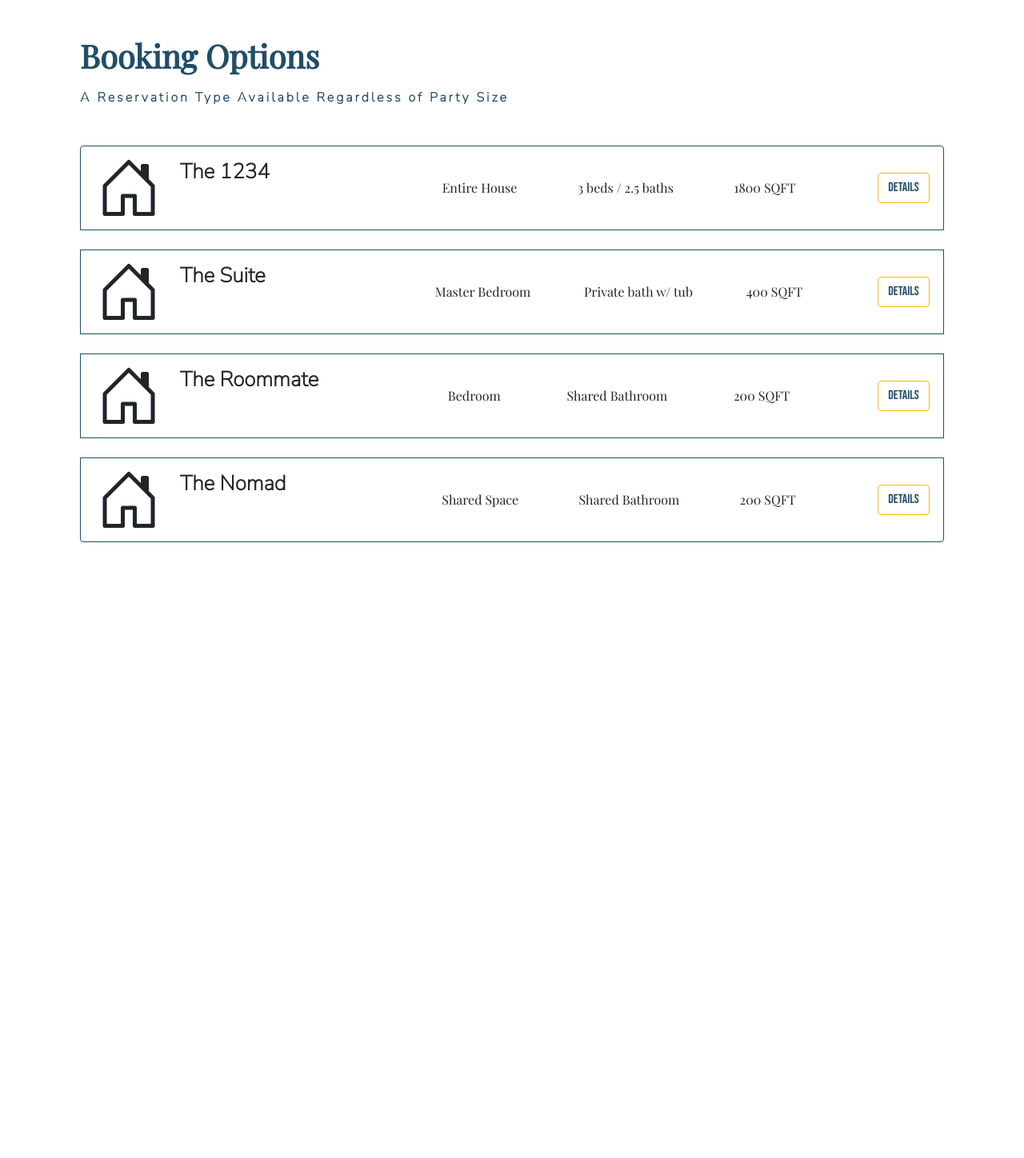
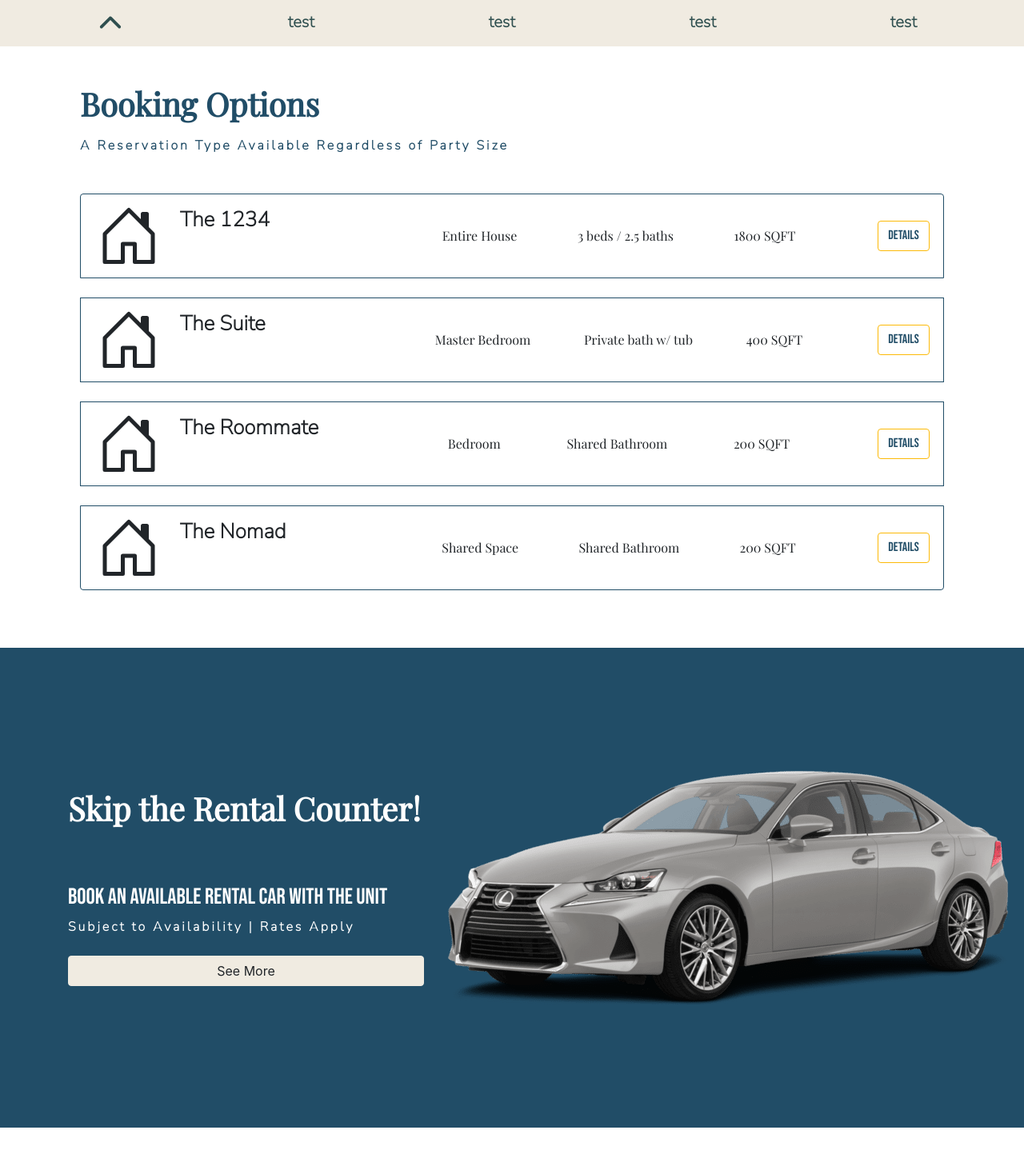
Before and after one commit to ako-21/hickory-grove, a React app: page / in a window 1280 px wide. Shown: the part 1375-2823 px from the top of the page at 80% size. Before the commit the page ends 2125 px from the top, so only its background shows below. Built offline with nearby package versions, Linux system fonts and the light colour scheme.

Commit message:
turo section

```diff
--- a/src/App.js
+++ b/src/App.js
@@ -5,6 +5,7 @@ import { v4 as uuid } from 'uuid'
 import AuthenticatedRoute from './components/AuthenticatedRoute/AuthenticatedRoute'
 import AutoDismissAlert from './components/AutoDismissAlert/AutoDismissAlert'
 import Header from './components/Header/Header'
+import Header2 from './components/Header/Header2'
 import Main from './components/HomePage/1Main'
 import SignUp from './components/SignUp/SignUp'
 import SignIn from './components/SignIn/SignIn'
@@ -43,6 +44,7 @@ class App extends Component {
     return (
       <Fragment>
         <Header user={user} />
+        <Header2 />
         <Main />
         {msgAlerts.map(msgAlert => (
           <AutoDismissAlert
--- /dev/null
+++ b/src/components/Header/Header2.js
@@ -0,0 +1,50 @@
+import React from 'react'
+import Container from 'react-bootstrap/Container'
+import Nav from 'react-bootstrap/Nav'
+import Navbar from 'react-bootstrap/Navbar'
+// import Col from 'react-bootstrap/Col'
+// import Row from 'react-bootstrap/Row'
+import { IoIosArrowUp } from 'react-icons/io'
+
+class Header2 extends React.Component {
+    state = {
+      show: false
+    }
+
+    changeBackground = () => {
+      if (window.scrollY >= 1270) {
+        this.setState({ show: true })
+      } else {
+        this.setState({ show: false })
+      }
+    }
+
+    scrollTop = () => {
+      window.scrollTo({ top: 0, behavior: 'smooth' })
+    }
+
+    render () {
+      window.addEventListener('scroll', this.changeBackground)
+      let jsx
+      if (this.state.show) {
+        jsx =
+          <Navbar fixed="top" style={{ marginTop: '102px', height: '60px', backgroundColor: '#f0ebe1' }} >
+            <Container className="d-flex justify-content-between">
+              <IoIosArrowUp onClick={this.scrollTop} size={40} type="button" className="ml-5 nav2-text-style"></IoIosArrowUp>
+              <Nav.Link className="nav2-text-style">test</Nav.Link>
+              <Nav.Link className="nav2-text-style">test</Nav.Link>
+              <Nav.Link className="nav2-text-style">test</Nav.Link>
+              <Nav.Link className="nav2-text-style mr-5">test</Nav.Link>
+            </Container>
+          </Navbar>
+      } else {
+        jsx =
+          <div></div>
+      }
+      return (
+        <div>{jsx}</div>
+      )
+    }
+}
+
+export default Header2
--- a/src/components/HomePage/1Main.js
+++ b/src/components/HomePage/1Main.js
@@ -2,6 +2,9 @@ import React from 'react'
 import MainImage from './MainImage'
 import Section2 from './Section2'
 import Section3 from './Section3'
+import Section4 from './Section4'
+import Section5 from './Section5'
+import Section6 from './Section6'
 // import Container from 'react-bootstrap/Container'
 
 class Main extends React.Component {
@@ -12,7 +15,10 @@ class Main extends React.Component {
       <div>
         <MainImage />
         <Section2 />
+        <Section4 />
         <Section3 />
+        <Section5 />
+        <Section6 />
       </div>
     )
   }
--- /dev/null
+++ b/src/components/HomePage/Section4.js
@@ -0,0 +1,31 @@
+import React from 'react'
+import Container from 'react-bootstrap/Container'
+import { IoIosArrowUp } from 'react-icons/io'
+import Nav from 'react-bootstrap/Nav'
+import Navbar from 'react-bootstrap/Navbar'
+
+class Section4 extends React.Component {
+  state = {
+
+  }
+
+  scrollTop = () => {
+    window.scrollTo({ top: 0, behavior: 'smooth' })
+  }
+
+  render () {
+    return (
+      <Navbar style={{ height: '60px', backgroundColor: '#f0ebe1' }} >
+        <Container className="d-flex justify-content-between">
+          <IoIosArrowUp onClick={this.scrollTop} size={40} type="button" className="ml-5 nav2-text-style"></IoIosArrowUp>
+          <Nav.Link className="nav2-text-style">test</Nav.Link>
+          <Nav.Link className="nav2-text-style">test</Nav.Link>
+          <Nav.Link className="nav2-text-style">test</Nav.Link>
+          <Nav.Link className="nav2-text-style mr-5">test</Nav.Link>
+        </Container>
+      </Navbar>
+    )
+  }
+}
+
+export default Section4
--- /dev/null
+++ b/src/components/HomePage/Section5.js
@@ -0,0 +1,33 @@
+import React from 'react'
+import Container from 'react-bootstrap/Container'
+import Row from 'react-bootstrap/Row'
+import Col from 'react-bootstrap/Col'
+import Button from 'react-bootstrap/Button'
+// import TheImage from './../../images/image4.png'
+import Lexus from './../../images/lexuspng.png'
+
+class Section5 extends React.Component {
+  state = {
+  }
+  render () {
+    return (
+      <Container fluid className="d-flex flex-column justify-content-center" style={{ backgroundColor: 'rgb(33,77,103)', height: '600px', wmaxWidth: '1900px', overflow: 'hidden', backgroundPositionX: 'center', backgroundSize: 'cover', backgroundRepeat: 'no-repeat' }}>
+        <Container>
+          <Row className="d-flex justify-content-between">
+            <Col className="d-flex flex-column justify-content-center" xl={5} lg={5} md={12} sm={12}>
+              <h1 className="font3" style={{ color: 'white', fontWeight: 'bold', marginBottom: '70px', fontSize: '2.5rem' }}>Skip the Rental Counter!</h1>
+              <h1 className="bannerfont mb-2" style={{ color: 'white', textAlign: 'left', fontSize: '28px' }}>Book AN AVAILABLE RENTAL CAR WITH THE UNIT</h1>
+              <p className="font2 mb-3" style={{ color: 'white', fontWeight: 'bold', letterSpacing: '3px' }}>Subject to Availability | Rates Apply</p>
+              <Button variant="ternary" className="mt-2">See More</Button>
+            </Col>
+            <Col className="lexus-col" xl={7} lg={7} md={12} sm={12}>
+              <img id="imgsect5" src={Lexus} />
+            </Col>
+          </Row>
+        </Container>
+      </Container>
+    )
+  }
+}
+
+export default Section5
--- /dev/null
+++ b/src/components/HomePage/Section6.js
@@ -0,0 +1,17 @@
+import React from 'react'
+import Container from 'react-bootstrap/Container'
+
+class Section6 extends React.Component {
+  state = {
+
+  }
+
+  render () {
+    return (
+      <Container style={{ height: '1000px' }}>
+      </Container>
+    )
+  }
+}
+
+export default Section6
--- a/src/index.scss
+++ b/src/index.scss
@@ -4,6 +4,7 @@
 $theme-colors: (
   'primary': #a7bc5b,
   'secondary': #8da242,
+  'ternary': rgb(240, 235, 225),
   'header': rgba(255, 255, 255, .7),
   'ghost': #fff
 );
@@ -49,9 +50,25 @@ $theme-colors: (
   display: none;
 }
 
+#imgsect5 {
+  width: 350px;
+  height:155px;
+}
+
+.lexus-col{
+  display: flex;
+  justify-content: center;
+  margin-top: 50px;
+  margin-bottom: 20px;
+}
+
 .button-hover:hover {
   background-color: #fcba08 !important;
   color: white !important;
+}
+
+.smooth {
+  scroll-behavior: smooth;
 }
 
 .list-group-item {
@@ -100,6 +117,7 @@ $theme-colors: (
   .resp-img {
     height: 248px;
   }
+
 }
 
 @media (min-width: 500px) {
@@ -128,6 +146,10 @@ $theme-colors: (
   .button-hover {
     font-size: 1rem !important;
   }
+  #imgsect5 {
+    width: 450px;
+    height:225px;
+}
 }
 
 @media (min-width: 768px) {
@@ -138,6 +160,8 @@ $theme-colors: (
     display: inline-block !important;
   }
 }
+
+
 
 @media (min-width: 900px) {
   .banner-heading {
@@ -163,6 +187,15 @@ $theme-colors: (
     }
     .resp-img {
       height: 400px;
+    }
+    #imgsect5 {
+      width: 700px;
+      height:350px;
+    }
+    .lexus-col{
+      display: block;
+      margin-top: 0px;
+      margin-bottom: 0px;
     }
   }
 
@@ -219,6 +252,18 @@ $theme-colors: (
   font-size: 1.25rem;
 }
 
+.nav2-text-style {
+  font-family: 'Nunito Sans', sans-serif;
+  letter-spacing: 0.011811rem;
+  font-weight: bold;
+  font-size: 1.25rem;
+  color: #2f4f4f !important;
+}
+
+.nav2-text-style:hover {
+  color: white !important;
+}
+
 .navbar-light .navbar-nav  .nav-link {
   color: #212529 !important;
   padding: 0 1rem;
```
Also changed, not shown: src/images/lexuspng.png (added).
